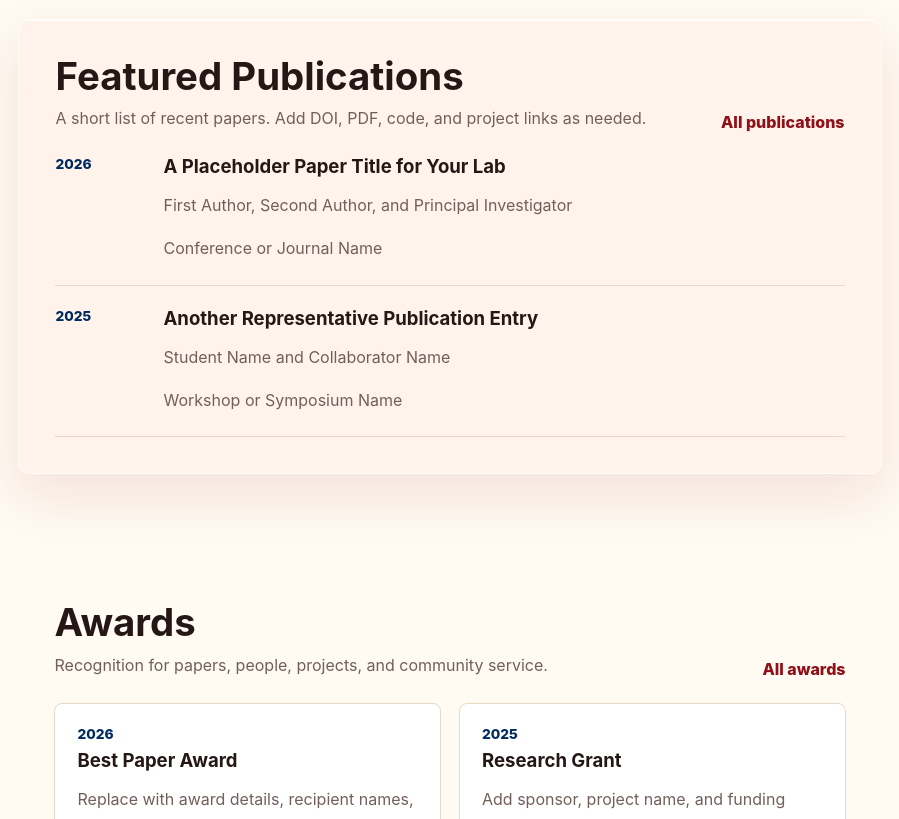
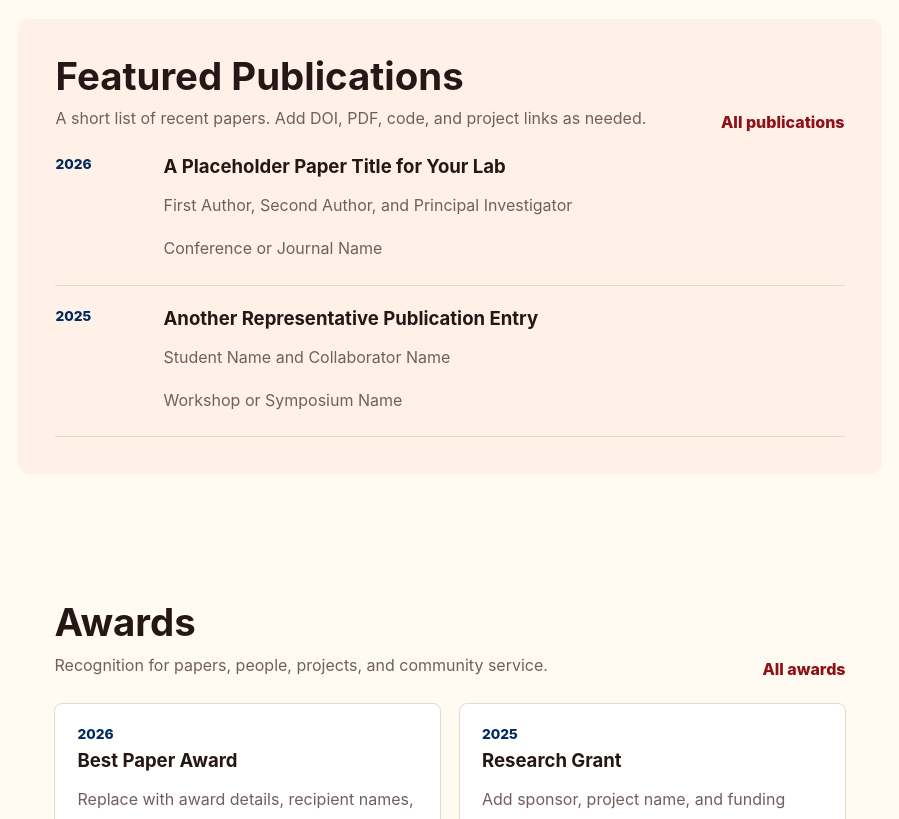
Before and after one commit to XiaoyeAsZ/homepage, an Astro site: page / in a window 1280 px wide. Shown: the part 1192-2011 px from the top of the page, without its empty margins (190-1089 px from the left). Built offline with nearby package versions, Linux system fonts and the light colour scheme; Astro itself is replaced by a stand-in of ours.

Commit message:
update pages

```diff
--- a/src/styles/global.css
+++ b/src/styles/global.css
@@ -269,13 +269,9 @@ p {
 
 .section-panel {
   --panel-padding: clamp(22px, 3vw, 36px);
-  background: rgba(255, 240, 232, 0.72);
-  border: 1px solid rgba(255, 255, 255, 0.72);
+  background: var(--tint);
+  border: 1px solid transparent;
   border-radius: 12px;
-  box-shadow:
-    0 22px 55px rgba(143, 16, 23, 0.1),
-    inset 0 1px 0 rgba(255, 255, 255, 0.78);
-  backdrop-filter: blur(10px);
   max-width: min(100%, calc(var(--content-width) + var(--panel-padding) + var(--panel-padding)));
   padding: var(--panel-padding);
 }
```
Also changed, not shown: src/data/team.ts (+0 -12 lines).
